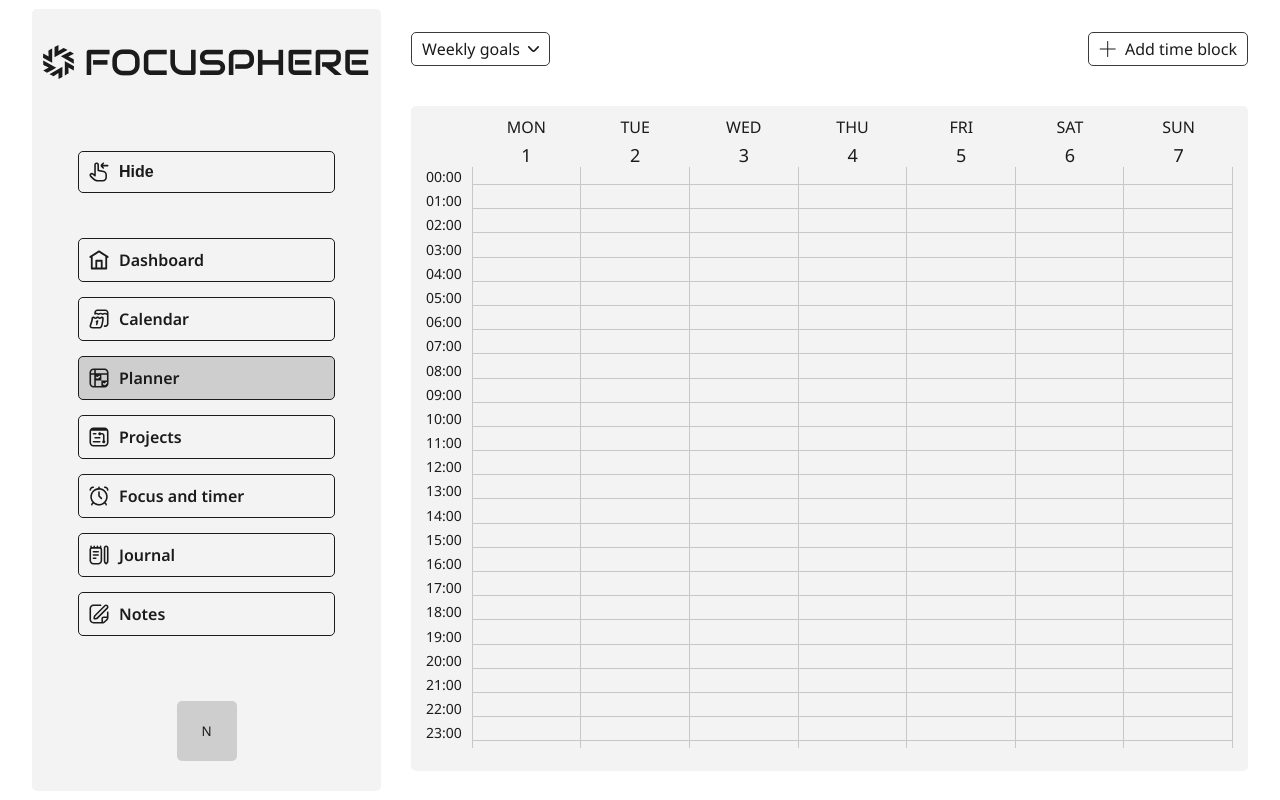
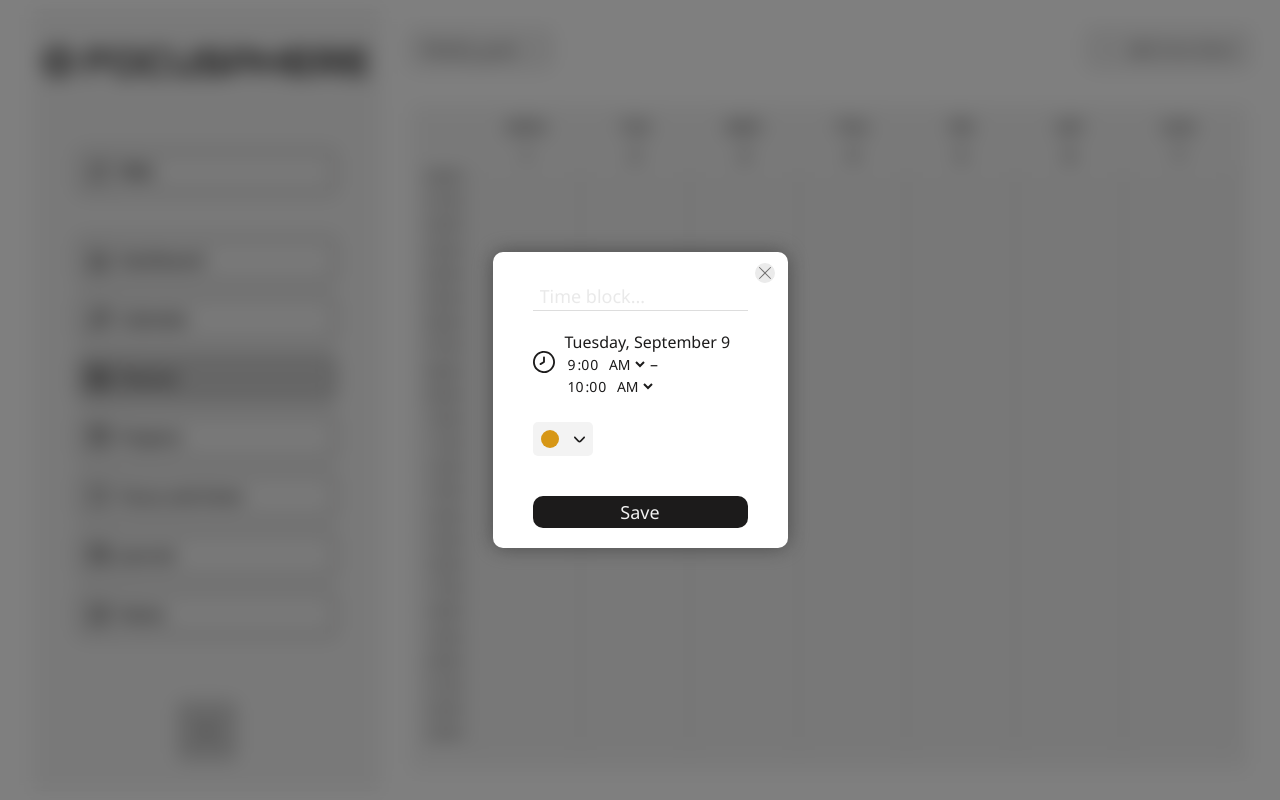
Before and after one commit to lisnyaknikita/focusphere, a Next.js app: page /planner in a window 1280 px wide. Both pictures are taken after a click on the button "Add time block". Built offline with nearby package versions, Linux system fonts and the light colour scheme.

Commit message:
implement time blocking modal and daily tasks modal, fixed light theme styles

```diff
--- a/src/app/calendar/components/main/calendar/calendar.tsx
+++ b/src/app/calendar/components/main/calendar/calendar.tsx
@@ -14,6 +14,6 @@ export const CalendarInner = ({ view }: CalendarInnerProps) => {
 		case 'day':
 			return <DayView />
 		default:
-			return <WeekView />
+			return <WeekView isInPlanner={false} />
 	}
 }
--- a/src/app/calendar/components/main/calendar/views/week/week.module.scss
+++ b/src/app/calendar/components/main/calendar/views/week/week.module.scss
@@ -10,6 +10,7 @@
 	flex-direction: column;
 	align-items: center;
 	width: 100%;
+	font-family: inherit;
 
 	> .dayName {
 		text-transform: uppercase;
@@ -18,6 +19,16 @@
 
 	> .dayNumber {
 		font-size: 18px;
+	}
+
+	&:global(.button) {
+		border-radius: 5px;
+		transition: background-color 0.2s;
+		color: var(--text);
+
+		&:hover {
+			background-color: var(--hover);
+		}
 	}
 }
 
--- a/src/app/calendar/components/main/calendar/views/week/week.tsx
+++ b/src/app/calendar/components/main/calendar/views/week/week.tsx
@@ -1,18 +1,37 @@
+import clsx from 'clsx'
 import classes from './week.module.scss'
 
 const hours = Array.from({ length: 24 }, (_, i) => i)
 const days = ['Mon', 'Tue', 'Wed', 'Thu', 'Fri', 'Sat', 'Sun']
 
-export const WeekView = () => {
+interface WeekViewProps {
+	isInPlanner: boolean
+	setIsDailyTasksModalVisible?: (status: boolean) => void
+}
+
+export const WeekView = ({ isInPlanner, setIsDailyTasksModalVisible }: WeekViewProps) => {
 	return (
 		<>
 			<div className={classes.weekView}>
 				<div style={{ width: 46 }}></div>
 				{days.map((day, i) => {
-					return (
-						<div key={day} className={classes.dayColumn}>
+					const content = (
+						<>
 							<span className={classes.dayName}>{day}</span>
 							<span className={classes.dayNumber}>{i + 1}</span>
+						</>
+					)
+					return isInPlanner ? (
+						<button
+							key={day}
+							className={clsx(classes.dayColumn, 'button')}
+							onClick={() => setIsDailyTasksModalVisible?.(true)}
+						>
+							{content}
+						</button>
+					) : (
+						<div key={day} className={classes.dayColumn}>
+							{content}
 						</div>
 					)
 				})}
--- a/src/app/planner/components/header/create-button/create-button.tsx
+++ b/src/app/planner/components/header/create-button/create-button.tsx
@@ -1,8 +1,12 @@
 import classes from './create-button.module.scss'
 
-export const AddTimeBlockButton = () => {
+interface AddTimeBlockButtonProps {
+	setIsModalVisible: (status: boolean) => void
+}
+
+export const AddTimeBlockButton = ({ setIsModalVisible }: AddTimeBlockButtonProps) => {
 	return (
-		<button className={classes.addTimeBlockButton}>
+		<button className={classes.addTimeBlockButton} onClick={() => setIsModalVisible(true)}>
 			<svg width='18' height='18' viewBox='0 0 22 23' fill='none' xmlns='http://www.w3.org/2000/svg'>
 				<path
 					d='M10.6066 1.15219C10.4409 1.15222 10.2819 1.21806 10.1647 1.33525C10.0476 1.45244 9.98171 1.61138 9.98169 1.77711L9.98169 10.8751L0.88371 10.8751C0.71798 10.8751 0.559044 10.941 0.441855 11.0581C0.324666 11.1753 0.258819 11.3343 0.258794 11.5C0.258819 11.6657 0.324666 11.8247 0.441855 11.9419C0.559044 12.059 0.71798 12.1249 0.88371 12.1249L9.98169 12.1249L9.98169 21.2229C9.98171 21.3886 10.0476 21.5476 10.1647 21.6647C10.2819 21.7819 10.4409 21.8478 10.6066 21.8478C10.7723 21.8478 10.9313 21.7819 11.0485 21.6647C11.1656 21.5476 11.2315 21.3886 11.2315 21.2229L11.2315 12.1249H20.3295C20.4952 12.1249 20.6542 12.059 20.7713 11.9419C20.8885 11.8247 20.9544 11.6657 20.9544 11.5C20.9544 11.3343 20.8885 11.1753 20.7713 11.0581C20.6542 10.941 20.4952 10.8751 20.3295 10.8751H11.2315L11.2315 1.77711C11.2315 1.61138 11.1656 1.45244 11.0485 1.33525C10.9313 1.21806 10.7723 1.15222 10.6066 1.15219Z'
--- /dev/null
+++ b/src/app/planner/components/header/time-block-modal/time-block-modal.module.scss
@@ -0,0 +1,67 @@
+.modalInner {
+	width: 255px;
+	position: relative;
+	padding: 10px 20px 0 20px;
+}
+
+.eventForm {
+	display: flex;
+	flex-direction: column;
+}
+
+.eventTitle {
+	width: 100%;
+	background-color: transparent;
+	border: none;
+	outline: none;
+	border-bottom: 1px solid color-mix(in srgb, var(--line) 60%, transparent);
+	font-size: 18px;
+	font-family: inherit;
+	color: var(--text);
+	padding: 2px 7px;
+	margin-bottom: 20px;
+
+	&::placeholder {
+		color: color-mix(in srgb, var(--line) 40%, transparent);
+	}
+}
+
+.saveButton {
+	font-size: 18px;
+	font-weight: 400;
+	color: var(--save-button-text);
+	padding: 4px;
+	background-color: var(--save-button-bg);
+	border-radius: 10px;
+	display: inline-block;
+	width: 100%;
+	font-family: inherit;
+	transition: background-color 0.2s;
+
+	&:hover {
+		background-color: #aaa;
+	}
+}
+
+.closeButton {
+	position: absolute;
+	right: -10px;
+	top: -10px;
+	width: 25px;
+	height: 25px;
+
+	> svg circle {
+		fill: var(--close-button-bg);
+		transition: all 0.2s;
+	}
+
+	> svg path {
+		fill: var(--close-button-fill);
+	}
+
+	&:hover {
+		> svg circle {
+			fill: var(--hover);
+		}
+	}
+}
--- /dev/null
+++ b/src/app/planner/components/header/time-block-modal/time-block-modal.tsx
@@ -0,0 +1,29 @@
+import { ColorPicker } from '@/app/calendar/components/event-modal/components/color-picker/color-picker'
+import { DateTime } from '@/app/calendar/components/event-modal/components/date-time/date-time'
+import classes from './time-block-modal.module.scss'
+
+interface TimeBlockModalProps {
+	onClose: () => void
+}
+
+export const TimeBlockModal = ({ onClose }: TimeBlockModalProps) => {
+	return (
+		<div className={classes.modalInner}>
+			<form className={classes.eventForm}>
+				<input type='text' placeholder='Time block...' className={classes.eventTitle} aria-label='Event title' />
+				<DateTime />
+				<ColorPicker />
+				<button className={classes.saveButton}>Save</button>
+			</form>
+			<button className={classes.closeButton} onClick={() => onClose()}>
+				<svg width='20' height='20' viewBox='0 0 20 20' fill='none' xmlns='http://www.w3.org/2000/svg'>
+					<circle cx='10' cy='10' r='10' fill='#262525' />
+					<path
+						d='M15.8536 4.1464C15.7598 4.05266 15.6327 4 15.5001 4C15.3675 4 15.2404 4.05266 15.1466 4.1464L10 9.29299L4.85341 4.1464C4.75964 4.05266 4.63249 4 4.4999 4C4.36732 4 4.24016 4.05266 4.1464 4.1464C4.05266 4.24016 4 4.36732 4 4.4999C4 4.63249 4.05266 4.75964 4.1464 4.85341L9.29299 10L4.1464 15.1466C4.05266 15.2404 4 15.3675 4 15.5001C4 15.6327 4.05266 15.7598 4.1464 15.8536C4.24016 15.9473 4.36732 16 4.4999 16C4.63249 16 4.75964 15.9473 4.85341 15.8536L10 10.707L15.1466 15.8536C15.2404 15.9473 15.3675 16 15.5001 16C15.6327 16 15.7598 15.9473 15.8536 15.8536C15.9473 15.7598 16 15.6327 16 15.5001C16 15.3675 15.9473 15.2404 15.8536 15.1466L10.707 10L15.8536 4.85341C15.9473 4.75964 16 4.63249 16 4.4999C16 4.36732 15.9473 4.24016 15.8536 4.1464Z'
+						fill='white'
+					/>
+				</svg>
+			</button>
+		</div>
+	)
+}
--- /dev/null
+++ b/src/app/planner/components/main/daily-tasks-modal/daily-tasks-modal.module.scss
@@ -0,0 +1,68 @@
+.modalInner {
+	width: 255px;
+	position: relative;
+}
+
+.title {
+	font-size: 18px;
+	font-weight: 400;
+	color: var(--text);
+	margin-bottom: 20px;
+}
+
+.taskList {
+	display: flex;
+	flex-direction: column;
+	gap: 5px;
+	margin-bottom: 20px;
+	max-height: 295px;
+	overflow-y: auto;
+
+	> li > label {
+		&:hover {
+			background-color: var(--secondary);
+		}
+	}
+}
+
+.addTaskButton {
+	display: flex;
+	align-items: center;
+	gap: 8px;
+	color: var(--text);
+	background-color: transparent;
+	border: 1px solid var(--btn-border);
+	border-radius: 5px;
+	padding: 5px 10px;
+	font-size: 16px;
+	font-family: inherit;
+	transition: background-color 0.2s;
+	margin: 0 auto;
+
+	&:hover {
+		background-color: var(--secondary);
+	}
+}
+
+.closeButton {
+	position: absolute;
+	right: -10px;
+	top: -10px;
+	width: 25px;
+	height: 25px;
+
+	> svg circle {
+		fill: var(--close-button-bg);
+		transition: all 0.2s;
+	}
+
+	> svg path {
+		fill: var(--close-button-fill);
+	}
+
+	&:hover {
+		> svg circle {
+			fill: var(--hover);
+		}
+	}
+}
--- /dev/null
+++ b/src/app/planner/components/main/daily-tasks-modal/daily-tasks-modal.tsx
@@ -0,0 +1,41 @@
+import { CheckboxCard } from '@/shared/ui/checkbox-card/checkbox-card'
+import classes from './daily-tasks-modal.module.scss'
+
+const tasks = ['Task 1', 'Task 2', 'Task 3', 'Task 1', 'Task 2', 'Task 3', 'Task 1', 'Task 2', 'Task 3']
+
+interface DailyTasksModalProps {
+	onClose: () => void
+}
+
+export const DailyTasksModal = ({ onClose }: DailyTasksModalProps) => {
+	return (
+		<div className={classes.modalInner}>
+			<h4 className={classes.title}>Saturday, July 14</h4>
+			<ul className={classes.taskList}>
+				{tasks.map((task, i) => (
+					<li key={i}>
+						<CheckboxCard label={task} withBorder={true} checked={false} onCheck={() => {}} />
+					</li>
+				))}
+			</ul>
+			<button className={classes.addTaskButton}>
+				<svg width='18' height='18' viewBox='0 0 22 23' fill='none' xmlns='http://www.w3.org/2000/svg'>
+					<path
+						d='M10.6066 1.15219C10.4409 1.15222 10.2819 1.21806 10.1647 1.33525C10.0476 1.45244 9.98171 1.61138 9.98169 1.77711L9.98169 10.8751L0.88371 10.8751C0.71798 10.8751 0.559044 10.941 0.441855 11.0581C0.324666 11.1753 0.258819 11.3343 0.258794 11.5C0.258819 11.6657 0.324666 11.8247 0.441855 11.9419C0.559044 12.059 0.71798 12.1249 0.88371 12.1249L9.98169 12.1249L9.98169 21.2229C9.98171 21.3886 10.0476 21.5476 10.1647 21.6647C10.2819 21.7819 10.4409 21.8478 10.6066 21.8478C10.7723 21.8478 10.9313 21.7819 11.0485 21.6647C11.1656 21.5476 11.2315 21.3886 11.2315 21.2229L11.2315 12.1249H20.3295C20.4952 12.1249 20.6542 12.059 20.7713 11.9419C20.8885 11.8247 20.9544 11.6657 20.9544 11.5C20.9544 11.3343 20.8885 11.1753 20.7713 11.0581C20.6542 10.941 20.4952 10.8751 20.3295 10.8751H11.2315L11.2315 1.77711C11.2315 1.61138 11.1656 1.45244 11.0485 1.33525C10.9313 1.21806 10.7723 1.15222 10.6066 1.15219Z'
+						fill='var(--text)'
+					/>
+				</svg>
+				<span>Add new task</span>
+			</button>
+			<button className={classes.closeButton} onClick={() => onClose()}>
+				<svg width='20' height='20' viewBox='0 0 20 20' fill='none' xmlns='http://www.w3.org/2000/svg'>
+					<circle cx='10' cy='10' r='10' fill='#262525' />
+					<path
+						d='M15.8536 4.1464C15.7598 4.05266 15.6327 4 15.5001 4C15.3675 4 15.2404 4.05266 15.1466 4.1464L10 9.29299L4.85341 4.1464C4.75964 4.05266 4.63249 4 4.4999 4C4.36732 4 4.24016 4.05266 4.1464 4.1464C4.05266 4.24016 4 4.36732 4 4.4999C4 4.63249 4.05266 4.75964 4.1464 4.85341L9.29299 10L4.1464 15.1466C4.05266 15.2404 4 15.3675 4 15.5001C4 15.6327 4.05266 15.7598 4.1464 15.8536C4.24016 15.9473 4.36732 16 4.4999 16C4.63249 16 4.75964 15.9473 4.85341 15.8536L10 10.707L15.1466 15.8536C15.2404 15.9473 15.3675 16 15.5001 16C15.6327 16 15.7598 15.9473 15.8536 15.8536C15.9473 15.7598 16 15.6327 16 15.5001C16 15.3675 15.9473 15.2404 15.8536 15.1466L10.707 10L15.8536 4.85341C15.9473 4.75964 16 4.63249 16 4.4999C16 4.36732 15.9473 4.24016 15.8536 4.1464Z'
+						fill='white'
+					/>
+				</svg>
+			</button>
+		</div>
+	)
+}
--- a/src/app/planner/page.tsx
+++ b/src/app/planner/page.tsx
@@ -1,21 +1,35 @@
+'use client'
+
+import { Modal } from '@/shared/ui/modal/modal'
+import { useState } from 'react'
 import { WeekView } from '../calendar/components/main/calendar/views/week/week'
 import { AddTimeBlockButton } from './components/header/create-button/create-button'
+import { TimeBlockModal } from './components/header/time-block-modal/time-block-modal'
 import { WeeklyGoals } from './components/header/weekly-goals/weekly-goals'
+import { DailyTasksModal } from './components/main/daily-tasks-modal/daily-tasks-modal'
 import classes from './page.module.scss'
 
 export default function Planner() {
+	const [isTimeBlockModalVisible, setIsTimeBlockModalVisible] = useState(false)
+	const [isDailyTasksModalVisible, setIsDailyTasksModalVisible] = useState(false)
+
 	return (
 		<>
 			<div className={classes.plannerPage}>
 				<header className={classes.header}>
 					<WeeklyGoals />
-					<AddTimeBlockButton />
+					<AddTimeBlockButton setIsModalVisible={setIsTimeBlockModalVisible} />
 				</header>
 				<main className={classes.planner}>
-					<WeekView />
+					<WeekView isInPlanner={true} setIsDailyTasksModalVisible={setIsDailyTasksModalVisible} />
 				</main>
 			</div>
-			{/* modal */}
+			<Modal isVisible={isTimeBlockModalVisible} onClose={() => setIsTimeBlockModalVisible(false)}>
+				<TimeBlockModal onClose={() => setIsTimeBlockModalVisible(false)} />
+			</Modal>
+			<Modal isVisible={isDailyTasksModalVisible} onClose={() => setIsDailyTasksModalVisible(false)}>
+				<DailyTasksModal onClose={() => setIsDailyTasksModalVisible(false)} />
+			</Modal>
 		</>
 	)
 }
```
